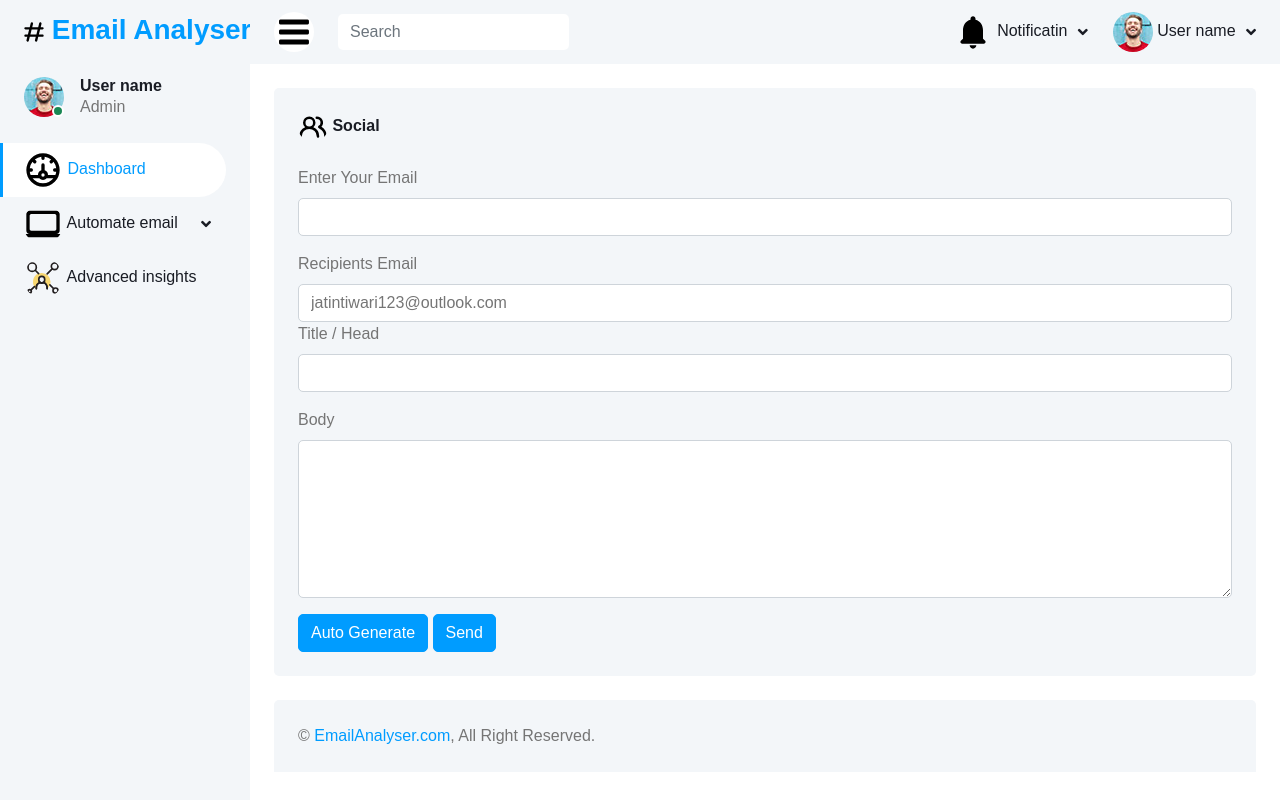
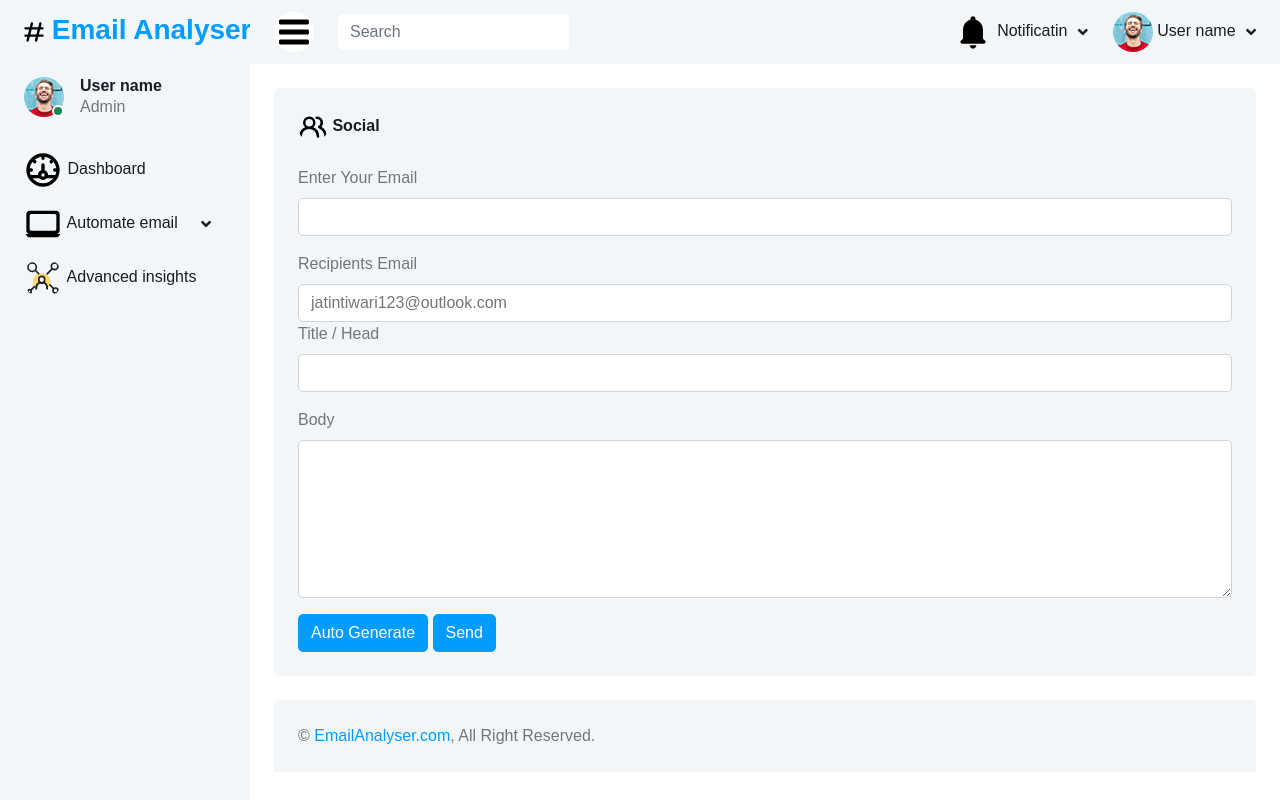
Before and after one commit to SanmayAvhad/44_VCET, a Django app: template Hackathon/templates/OpenAi.html in a window 1280 px wide. Run offline with Django 3.2, Linux system fonts and the light colour scheme; the template is opened without the code that fills it, so the values that code supplies are empty; some libraries are stand-ins or nearby versions.

Commit message:
active bar fixed

```diff
--- a/Hackathon/templates/OpenAi.html
+++ b/Hackathon/templates/OpenAi.html
@@ -66,7 +66,7 @@
                     </div>
                 </div>
                 <div class="navbar-nav w-100">
-                    <a href="index.html" class="nav-item nav-link active"> <img class="rounded-circle"
+                    <a href="index.html" class="nav-item nav-link"> <img class="rounded-circle"
                             src="{% static 'img/icon/dashboard.svg' %}" style="width: 40px; height: 40px;" />
                         Dashboard</a>
                     <div class="nav-item dropdown">
@@ -200,19 +200,6 @@
                                 <h6 class="mb-0"> <img class="rounded-circle" src="{% static 'img/icon/users.svg' %}" style="width: 30px; height: 30px;" /> Social</h6>
                             </div>
 
-
-
-
-
-
-
-
-
-
-
-
-
-
                             <form action="" method="post">
                                 {% csrf_token %}
                                 <div class="mb-3">
--- a/Hackathon/templates/Schedule.html
+++ b/Hackathon/templates/Schedule.html
@@ -68,7 +68,7 @@
                     </div>
                 </div>
                 <div class="navbar-nav w-100">
-                    <a href="index.html" class="nav-item nav-link active"> <img class="rounded-circle"
+                    <a href="index.html" class="nav-item nav-link"> <img class="rounded-circle"
                             src="{% static 'img/icon/dashboard.svg' %}" style="width: 40px; height: 40px;" />
                         Dashboard</a>
                     <div class="nav-item dropdown">
--- a/Hackathon/templates/index.html
+++ b/Hackathon/templates/index.html
@@ -63,7 +63,7 @@
                     </div>
                 </div>
                 <div class="navbar-nav w-100">
-                    <a href="index.html" class="nav-item nav-link active"> <img class="rounded-circle" src="{% static 'img/icon/dashboard.svg' %}" style="width: 40px; height: 40px;" /> Dashboard</a>
+                    <a href="index.html" class="nav-item nav-link"> <img class="rounded-circle" src="{% static 'img/icon/dashboard.svg' %}" style="width: 40px; height: 40px;" /> Dashboard</a>
                     <div class="nav-item dropdown">
                         <a href="#" class="nav-link dropdown-toggle" data-bs-toggle="dropdown"><img class="rounded-circle" src="{% static 'img/icon/laptop.svg' %}" style="width: 40px; height: 40px;" />  Automate email</a>
                         <div class="dropdown-menu bg-transparent border-0">
```
